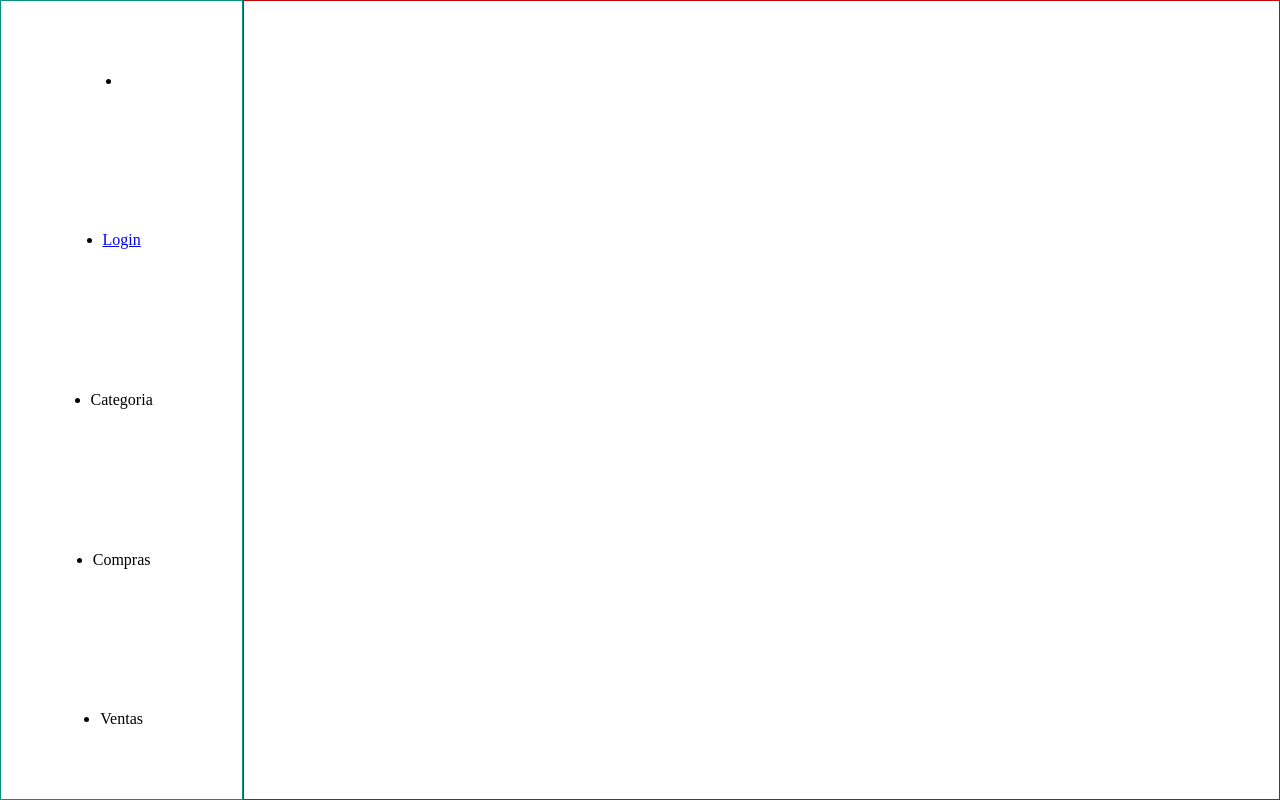
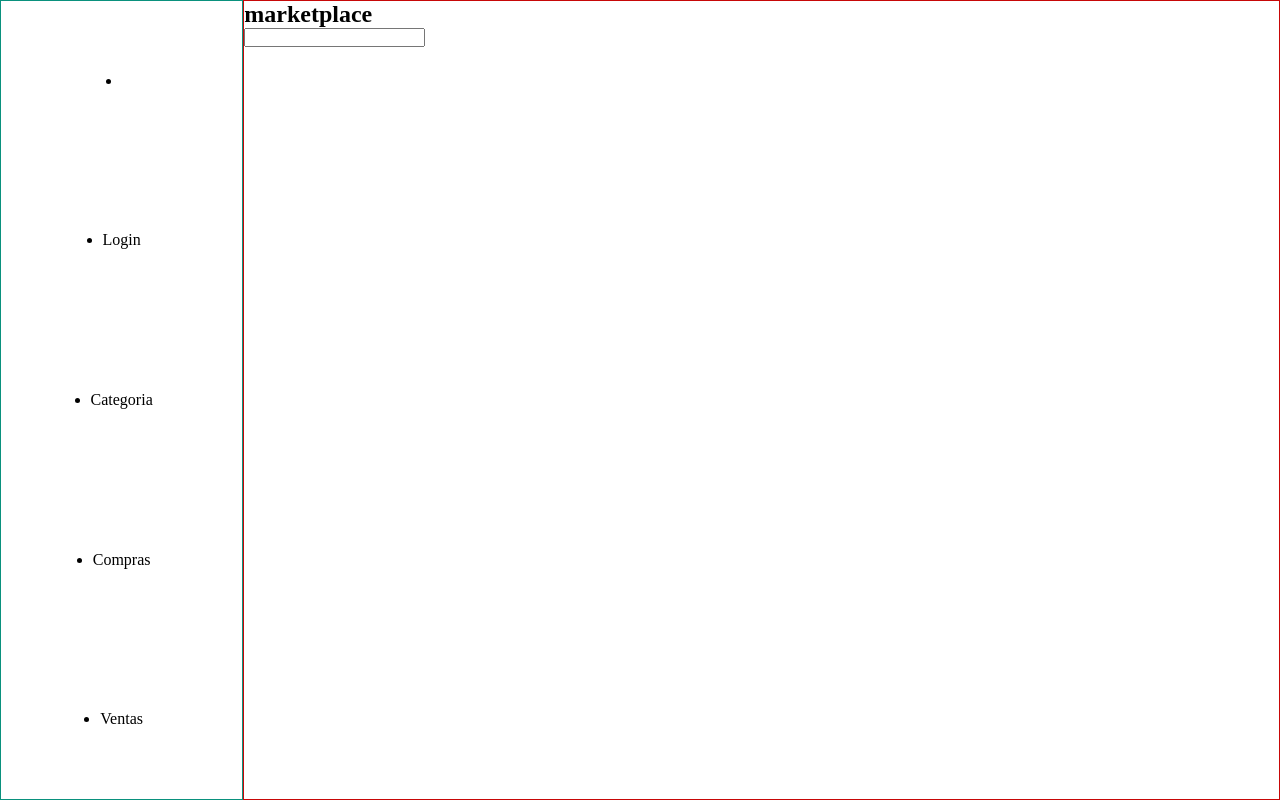
Before and after one commit to adammaster29/markeplace, a React (Vite) app: page / in a window 1280 px wide. Built offline with nearby package versions, Linux system fonts and the light colour scheme.

Commit message:
file/productos/navegacion

```diff
--- a/src/components/Productos.jsx
+++ b/src/components/Productos.jsx
@@ -1,14 +1,18 @@
 import React from 'react';
+import { useNavigate } from 'react-router-dom';
 
 const Productos = () => {
   const storedUsername = localStorage.getItem('username');
-
+const navigate = useNavigate()
+const login =()=>{
+    navigate("/login")
+}
   return (
     <div className='padre__productos'>
         {/* *****************navegacion************** */}
             <ul className="hijo__navbar-menu">
                 <li>  {storedUsername && <p>User: {storedUsername}</p>}</li>
-                <li><a href="/login">Login</a></li>
+                <li><span onClick={login} >Login</span></li>
                 <li><span>Categoria</span></li>
                 <li><span>Compras</span></li>
                 <li><span>Ventas</span></li>
@@ -16,7 +20,10 @@ const Productos = () => {
 
         {/* ******************productos********************** */}
         <div className="hijo__productos">
-
+            <div className="productos__title">
+                <h2>marketplace</h2>
+                <input type="text" name="buscar" id="buscar" />
+            </div>
         </div>
     </div>
   );
```
